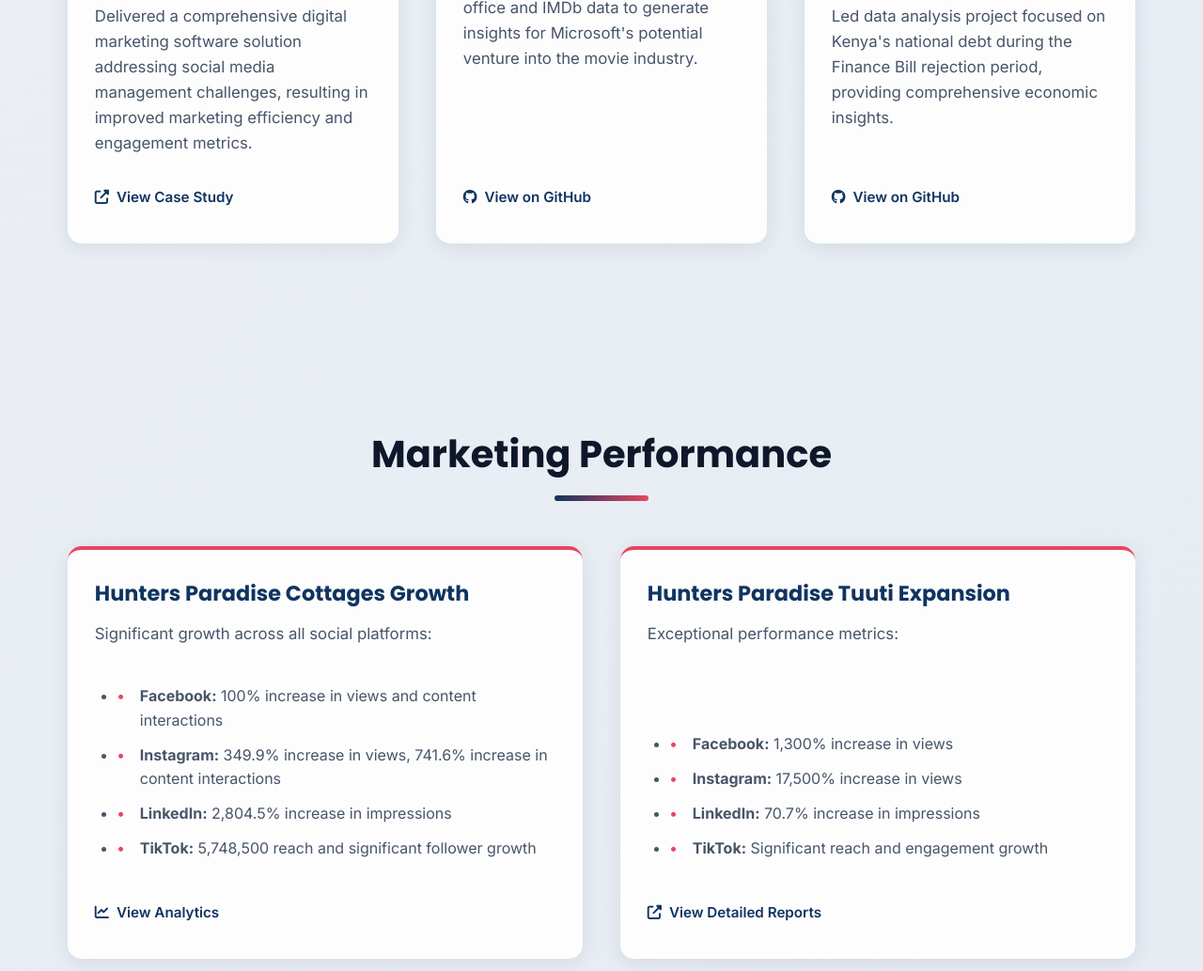
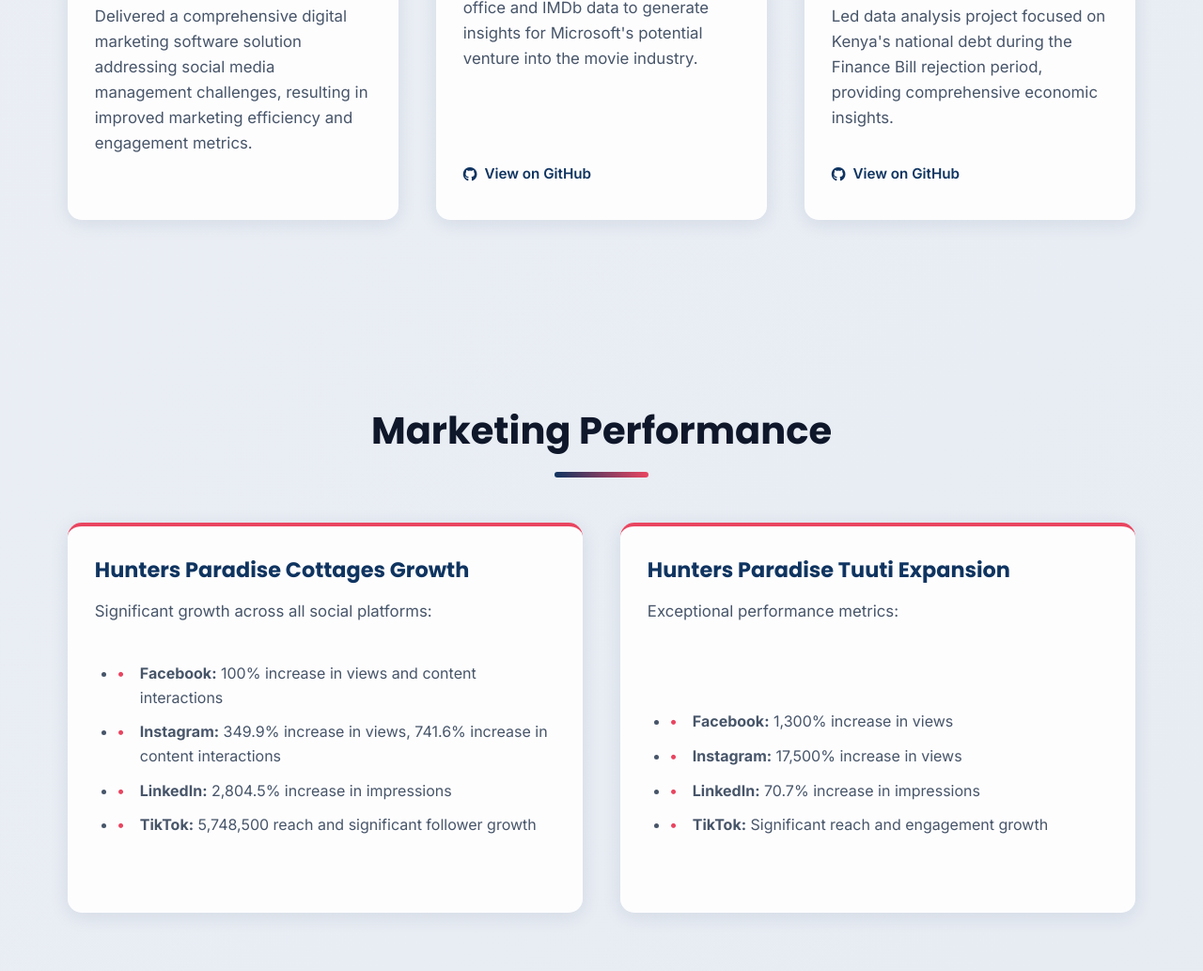
Before and after one commit to jakkkc/marketing_portfolio, a plain HTML site: page index.html in a window 1280 px wide. Shown: the part 3319-4352 px from the top of the page at 94% size. Drawn offline with Linux system fonts and the light colour scheme.

Commit message:
minus links

```diff
--- a/index.html
+++ b/index.html
@@ -1145,7 +1145,7 @@
           </p>
           <div class="project-links">
             <a href="#" class="project-link">
-              <i class="fas fa-external-link-alt"></i> View Case Study
+              <!-- <i class="fas fa-external-link-alt"></i> View Case Study -->
             </a>
           </div>
         </div>
@@ -1223,7 +1223,7 @@
           </ul>
           <div class="project-links">
             <a href="#" class="project-link">
-              <i class="fas fa-chart-line"></i> View Analytics
+              <!-- <i class="fas fa-chart-line"></i> View Analytics -->
             </a>
           </div>
         </div>
@@ -1242,7 +1242,7 @@
           </ul>
           <div class="project-links">
             <a href="https://jakkkc.github.io/March_2025/" class="project-link" target="_blank">
-              <i class="fas fa-external-link-alt"></i> View Detailed Reports
+              <!-- <i class="fas fa-external-link-alt"></i> View Detailed Reports -->
             </a>
           </div>
         </div>
```
